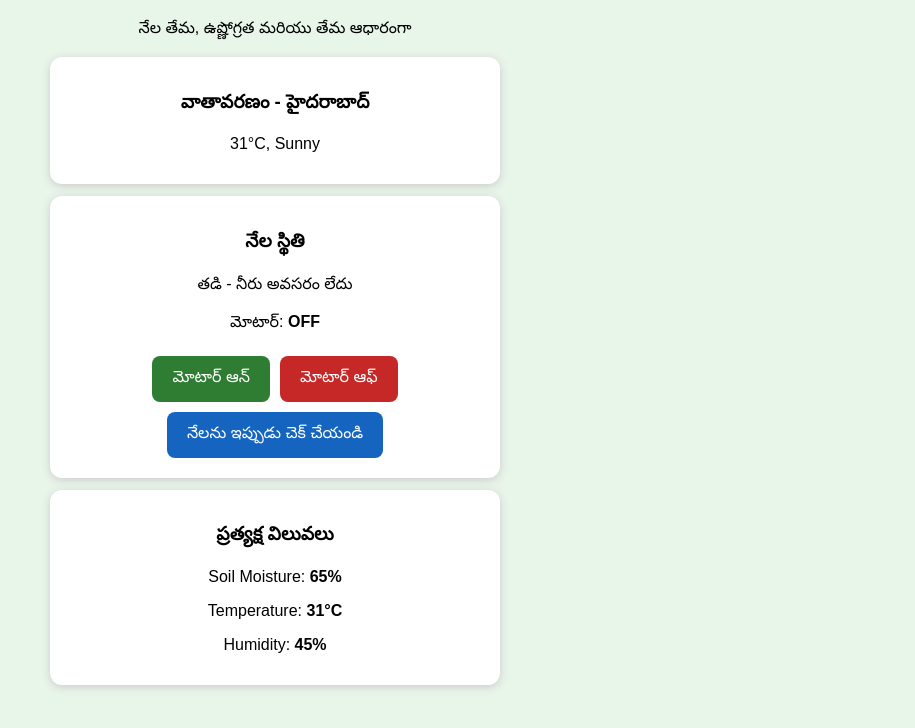
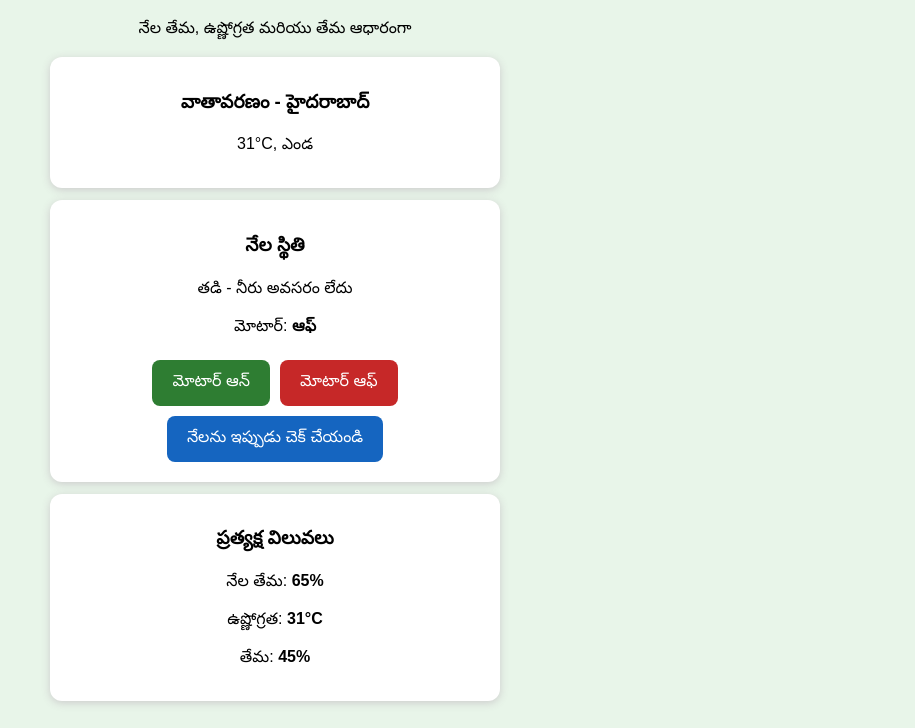
Before and after one commit to sreelekha5924/Smart-irrigation-system, a plain HTML site: page index.html in a window 1280 px wide. Both pictures are taken after a click on the button "Telugu". Shown: the part 83-811 px from the top of the page, without its empty margins (365-1280 px from the left). Drawn offline with Linux system fonts and the light colour scheme.

Commit message:
Update index.html

```diff
--- a/index.html
+++ b/index.html
@@ -5,11 +5,11 @@
 <p id="sub">Based on Soil Moisture, Temperature and Humidity</p>
 <div class="card"><h3 id="wTitle">Weather - Hyderabad</h3><p id="wVal">31°C, Sunny</p></div>
 <div class="card"><h3 id="sTitle">Soil Status</h3><p id="soilVal">Wet - No Water Needed</p><p><span id="mLabel">Motor: </span><b id="motorVal">OFF</b></p><button class="on" id="onBtn" onclick="motorOn()">Motor ON</button><button class="off" id="offBtn" onclick="motorOff()">Motor OFF</button><br><button class="check" id="checkBtn" onclick="checkSoil()">Check Soil Now</button></div>
-<div class="card"><h3 id="lTitle">Live Values</h3><p>Soil Moisture: <b id="moist">65%</b></p><p>Temperature: <b id="temp">31°C</b></p><p>Humidity: <b id="hum">45%</b></p></div>
+<div class="card"><h3 id="lTitle">Live Values</h3><p><span id="moLabel">Soil Moisture: </span><b id="moist">65%</b></p><p><span id="teLabel">Temperature: </span><b id="temp">31°C</b></p><p><span id="huLabel">Humidity: </span><b id="hum">45%</b></p></div>
 <script>
 let telugu=false;
-let t={title:["Smart Irrigation System","స్మార్ట్ ఇరిగేషన్ సిస్టమ్"],sub:["Based on Soil Moisture, Temperature and Humidity","నేల తేమ, ఉష్ణోగ్రత మరియు తేమ ఆధారంగా"],wTitle:["Weather - Hyderabad","వాతావరణం - హైదరాబాద్"],sTitle:["Soil Status","నేల స్థితి"],mTitle:["Motor: ","మోటార్: "],onBtn:["Motor ON","మోటార్ ఆన్"],offBtn:["Motor OFF","మోటార్ ఆఫ్"],checkBtn:["Check Soil Now","నేలను ఇప్పుడు చెక్ చేయండి"],lTitle:["Live Values","ప్రత్యక్ష విలువలు"]};
-function toggleLang(){telugu=!telugu;document.getElementById('title').innerText=t.title[telugu?1:0];document.getElementById('sub').innerText=t.sub[telugu?1:0];document.getElementById('wTitle').innerText=t.wTitle[telugu?1:0];document.getElementById('sTitle').innerText=t.sTitle[telugu?1:0];document.getElementById('mLabel').innerText=t.mTitle[telugu?1:0];document.getElementById('onBtn').innerText=t.onBtn[telugu?1:0];document.getElementById('offBtn').innerText=t.offBtn[telugu?1:0];document.getElementById('checkBtn').innerText=t.checkBtn[telugu?1:0];document.getElementById('lTitle').innerText=t.lTitle[telugu?1:0];document.getElementById('langBtn').innerText=telugu?"English":"Telugu";updateSoil();}
+let t={title:["Smart Irrigation System","స్మార్ట్ ఇరిగేషన్ సిస్టమ్"],sub:["Based on Soil Moisture, Temperature and Humidity","నేల తేమ, ఉష్ణోగ్రత మరియు తేమ ఆధారంగా"],wTitle:["Weather - Hyderabad","వాతావరణం - హైదరాబాద్"],wVal:["31°C, Sunny","31°C, ఎండ"],sTitle:["Soil Status","నేల స్థితి"],mTitle:["Motor: ","మోటార్: "],onBtn:["Motor ON","మోటార్ ఆన్"],offBtn:["Motor OFF","మోటార్ ఆఫ్"],checkBtn:["Check Soil Now","నేలను ఇప్పుడు చెక్ చేయండి"],lTitle:["Live Values","ప్రత్యక్ష విలువలు"],moLabel:["Soil Moisture: ","నేల తేమ: "],teLabel:["Temperature: ","ఉష్ణోగ్రత: "],huLabel:["Humidity: ","తేమ: "]};
+function toggleLang(){telugu=!telugu;document.getElementById('title').innerText=t.title[telugu?1:0];document.getElementById('sub').innerText=t.sub[telugu?1:0];document.getElementById('wTitle').innerText=t.wTitle[telugu?1:0];document.getElementById('wVal').innerText=t.wVal[telugu?1:0];document.getElementById('sTitle').innerText=t.sTitle[telugu?1:0];document.getElementById('mLabel').innerText=t.mTitle[telugu?1:0];document.getElementById('onBtn').innerText=t.onBtn[telugu?1:0];document.getElementById('offBtn').innerText=t.offBtn[telugu?1:0];document.getElementById('checkBtn').innerText=t.checkBtn[telugu?1:0];document.getElementById('lTitle').innerText=t.lTitle[telugu?1:0];document.getElementById('moLabel').innerText=t.moLabel[telugu?1:0];document.getElementById('teLabel').innerText=t.teLabel[telugu?1:0];document.getElementById('huLabel').innerText=t.huLabel[telugu?1:0];document.getElementById('langBtn').innerText=telugu?"English":"Telugu";updateSoil();let mv=document.getElementById('motorVal').innerText;if(mv=="ON"||mv=="ఆన్")document.getElementById('motorVal').innerText=telugu?"ఆన్":"ON";if(mv=="OFF"||mv=="ఆఫ్")document.getElementById('motorVal').innerText=telugu?"ఆఫ్":"OFF";}
 function updateSoil(){let m=parseInt(document.getElementById('moist').innerText);let s=document.getElementById('soilVal');if(m>50){s.innerText=telugu?"తడి - నీరు అవసరం లేదు":"Wet - No Water Needed";}else{s.innerText=telugu?"పొడి - నీరు అవసరం":"Dry - Water Needed";}}
 function motorOn(){document.getElementById('motorVal').innerText=telugu?"ఆన్":"ON";}
 function motorOff(){document.getElementById('motorVal').innerText=telugu?"ఆఫ్":"OFF";}
```
